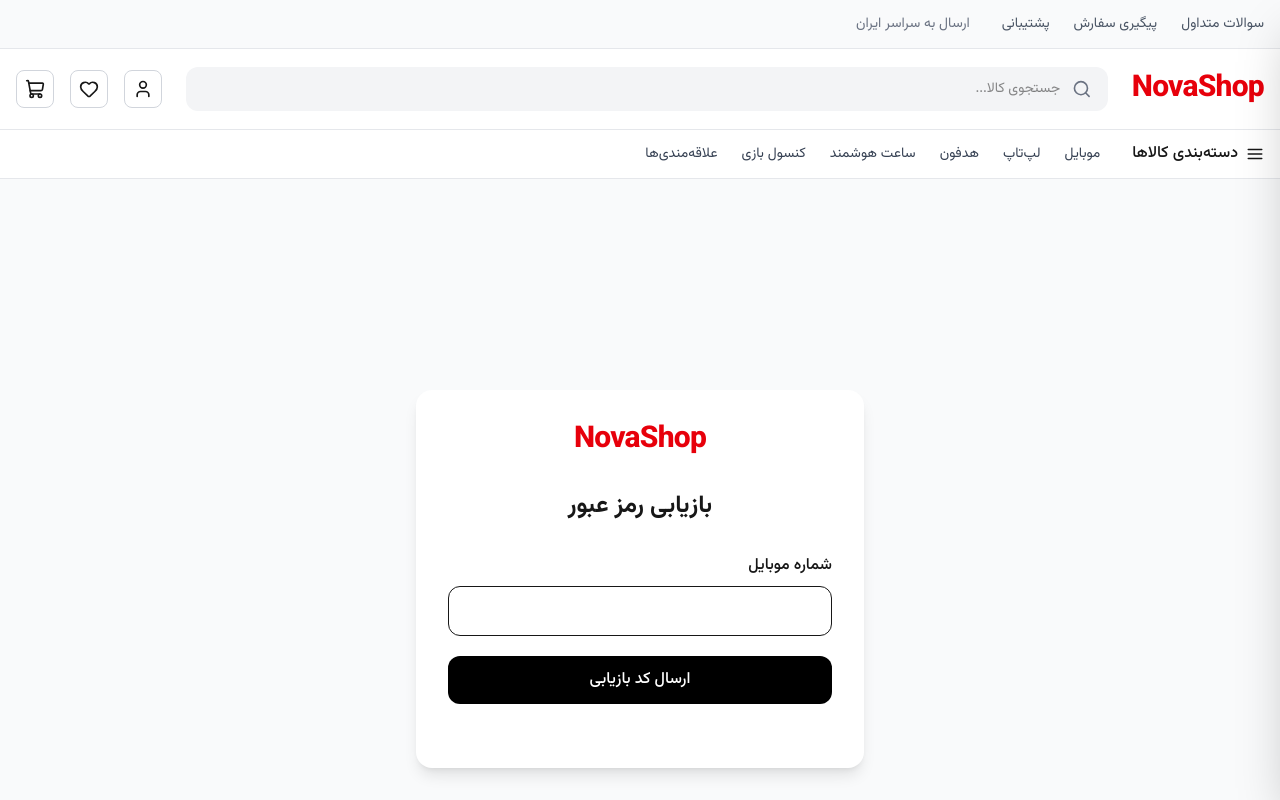
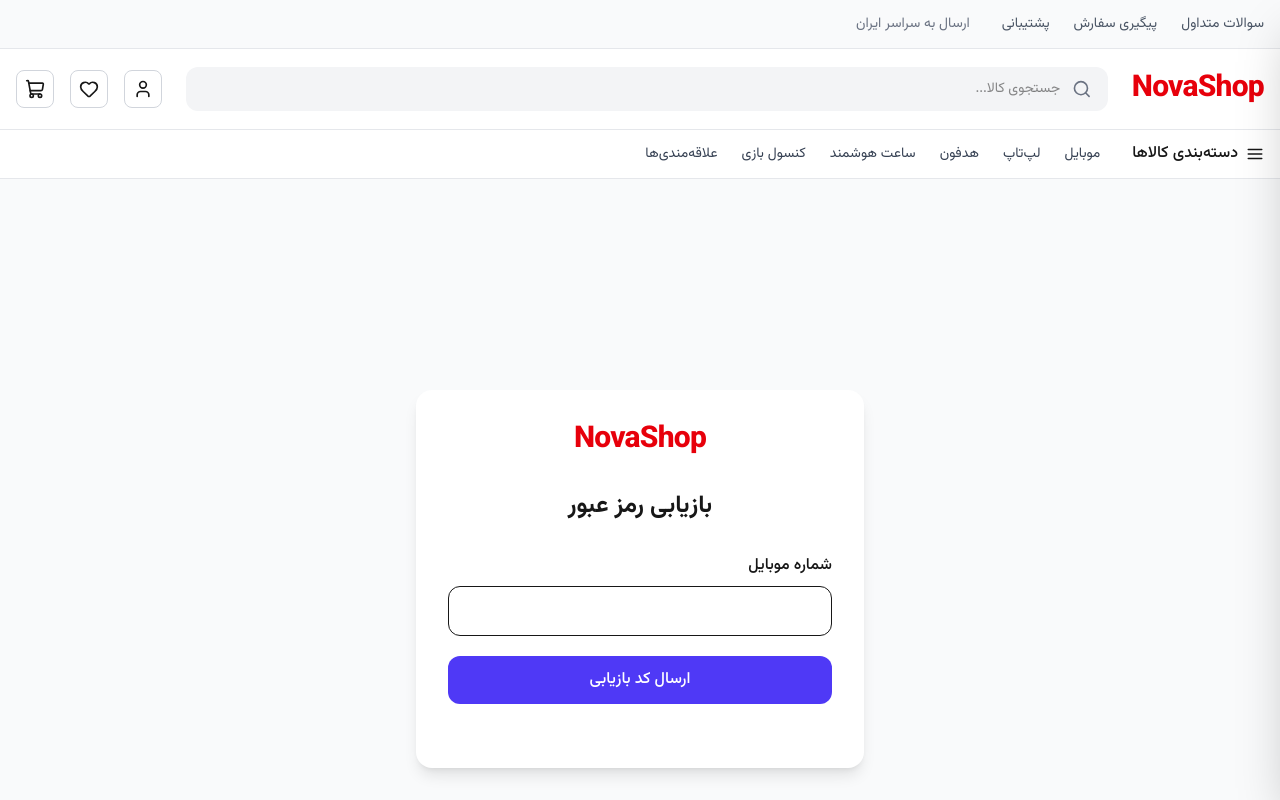
Before and after one commit to salarkarimibag-cmd/novashop, a Next.js app: page /forgot-password in a window 1280 px wide. Shown: the top 800 px of the page. Built offline with nearby package versions, Linux system fonts and the light colour scheme.

Commit message:
chore: update dependencies and shared components

```diff
--- a/package.json
+++ b/package.json
@@ -19,6 +19,7 @@
     "react-hot-toast": "^2.6.0",
     "react-icons": "^5.7.0",
     "react-redux": "^9.3.0",
+    "sonner": "^2.0.7",
     "swiper": "^14.0.2",
     "yup": "^1.7.1",
     "zustand": "^5.0.14"
--- a/src/app/layout.js
+++ b/src/app/layout.js
@@ -1,6 +1,7 @@
 import Header from "@/components/layout/Header";
 import Footer from "@/components/layout/Footer/Footer";
 import { HydrationProvider } from "@/components/providers";
+import { Toaster } from "sonner";
 import { Vazirmatn } from "next/font/google";
 import "./globals.css";
 
@@ -15,8 +16,12 @@
       <body className={vazir.className}>
         <HydrationProvider>
           <Header />
-          {children}
-            <Footer />
+
+          <main className="min-h-screen bg-gray-50">{children}</main>
+
+          <Footer />
+
+          <Toaster position="top-center" richColors dir="rtl" />
         </HydrationProvider>
       </body>
     </html>
--- a/src/components/ui/Button/Button.jsx
+++ b/src/components/ui/Button/Button.jsx
@@ -2,17 +2,26 @@
   children,
   className = "",
   variant = "default",
+  disabled = false,
   ...props
 }) {
   const variants = {
-    default: "bg-black text-white hover:bg-gray-800",
-    outline: "border border-gray-300 bg-white text-black hover:bg-gray-100",
+    default: "bg-indigo-600 text-white hover:bg-indigo-700",
+
+    outline: "border border-gray-300 bg-white text-gray-800 hover:bg-gray-100",
+
+    danger: "bg-red-500 text-white hover:bg-red-600",
+
+    success: "bg-emerald-600 text-white hover:bg-emerald-700",
+
+    secondary: "bg-gray-100 text-gray-800 hover:bg-gray-200",
   };
 
   return (
     <button
+      disabled={disabled}
       {...props}
-      className={`rounded-xl px-5 py-3 font-medium transition ${
+      className={`inline-flex items-center justify-center gap-2 rounded-xl px-5 py-3 font-medium transition duration-300 disabled:cursor-not-allowed disabled:opacity-50 ${
         variants[variant] || variants.default
       } ${className}`}
     >
--- a/src/components/wishlist/WishlistItem.jsx
+++ b/src/components/wishlist/WishlistItem.jsx
@@ -2,41 +2,52 @@
 
 import Image from "next/image";
 import Link from "next/link";
+import { toast } from "sonner";
 
 import Button from "@/components/ui/Button";
 
-import useCartStore from "@/store/cartStore";
-import useWishlistStore from "@/store/wishlistStore";
+import { useCartStore, useWishlistStore } from "@/store";
 
 export default function WishlistItem({ item }) {
-  const addToCart = useCartStore((state) => state.addToCart);
+  const addToCart = useCartStore((state) => state.addItem);
+
   const removeFromWishlist = useWishlistStore(
     (state) => state.removeFromWishlist,
   );
 
   const handleAddToCart = () => {
     addToCart(item);
+
+    toast.success("محصول به سبد خرید اضافه شد", {
+      description: item.title,
+    });
   };
 
   const handleRemove = () => {
     removeFromWishlist(item.id);
+
+    toast.error("محصول از علاقه‌مندی‌ها حذف شد");
   };
 
   return (
-    <div className="flex flex-col gap-5 rounded-2xl border bg-white p-5 shadow-sm md:flex-row md:items-center">
+    <div className="flex flex-col gap-5 rounded-2xl border border-gray-200 bg-white p-5 shadow-sm transition hover:shadow-md md:flex-row md:items-center">
+      {/* Image */}
       <Link
         href={`/products/${item.id}`}
         className="flex shrink-0 justify-center"
       >
-        <Image
-          src={item.image}
-          alt={item.title}
-          width={120}
-          height={120}
-          className="rounded-xl object-contain"
-        />
+        <div className="relative h-32 w-32 overflow-hidden rounded-xl bg-gray-50">
+          <Image
+            src={item.image}
+            alt={item.title}
+            fill
+            sizes="128px"
+            className="object-contain p-2"
+          />
+        </div>
       </Link>
 
+      {/* Content */}
       <div className="flex-1">
         <Link href={`/products/${item.id}`}>
           <h2 className="text-lg font-bold transition hover:text-blue-600">
@@ -51,10 +62,11 @@
         )}
 
         <p className="mt-4 text-lg font-bold text-red-600">
-          {item.price.toLocaleString()} تومان
+          {item.price?.toLocaleString()} تومان
         </p>
       </div>
 
+      {/* Actions */}
       <div className="flex flex-col gap-3 md:w-48">
         <Button onClick={handleAddToCart} className="w-full">
           افزودن به سبد خرید
--- a/src/store/index.js
+++ b/src/store/index.js
@@ -1,10 +1,7 @@
 export { default as useAuthStore } from "./authStore";
-
 export { default as useCartStore } from "./cartStore";
 export { default as useWishlistStore } from "./wishlistStore";
-
 export { default as useCheckoutStore } from "./checkoutStore";
 export { default as useOrderStore } from "./orderStore";
 export { default as useAddressStore } from "./addressStore";
-
 export { default as useFilterStore } from "./filterStore";
```
Also changed, not shown: 1 other file (tests, documents, lock files or other folders).
